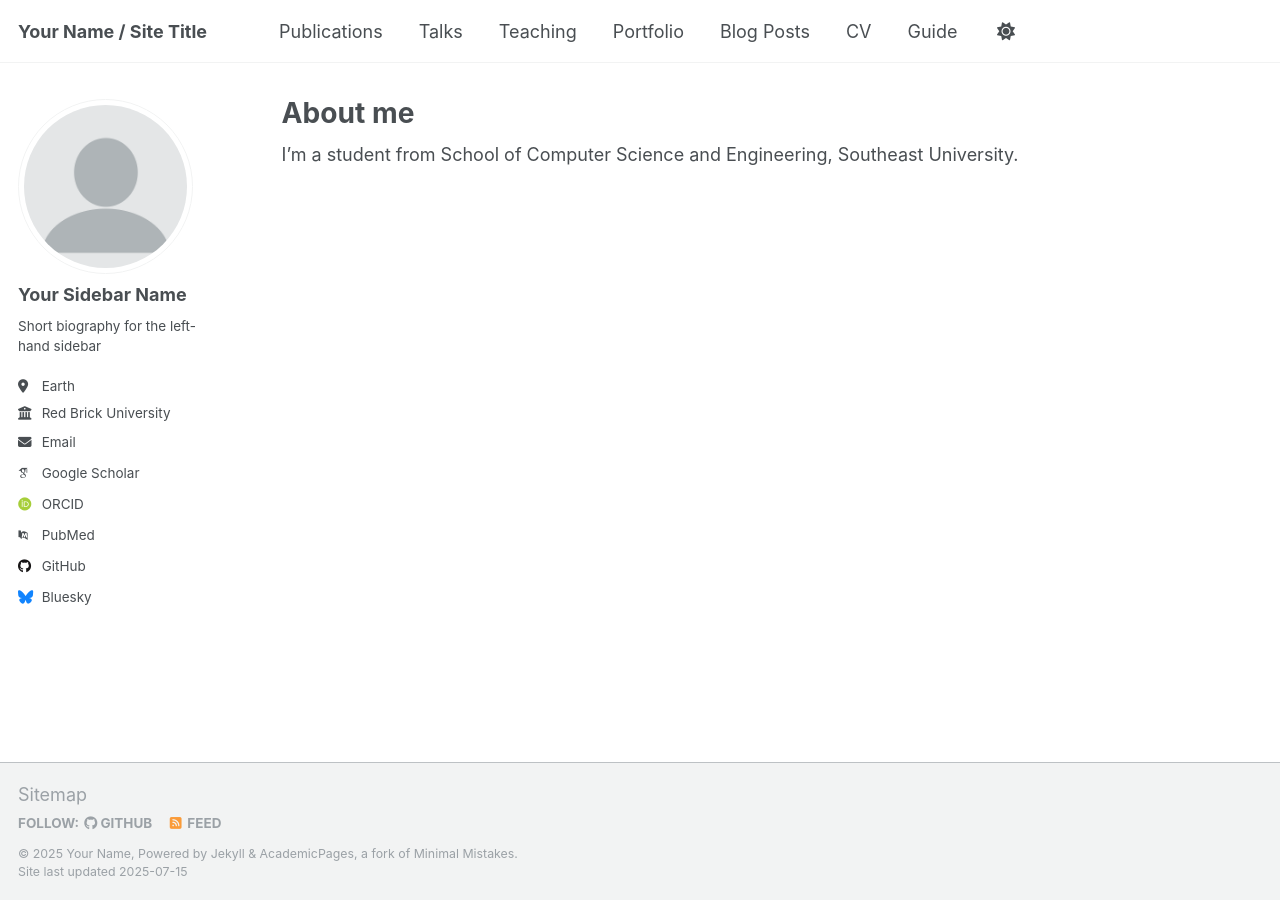
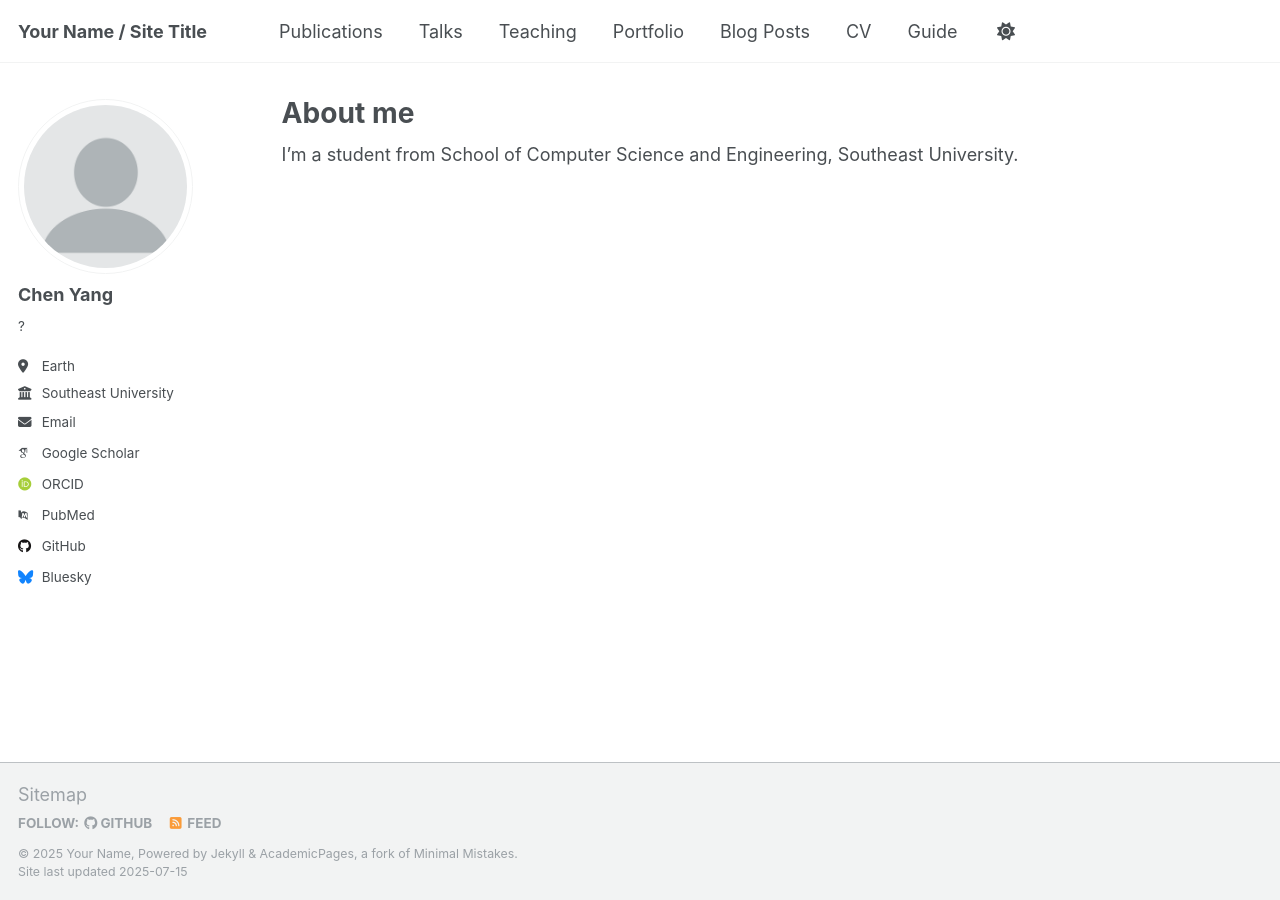
Before and after one commit to Lapl5y0/Lapl5y0.github.io, a Jekyll site: the page built from _pages/about.md, in a window 1280 px wide. Built offline with Jekyll 4.4.1, drawn with Linux system fonts in a browser that asks for light colours; some web fonts are replaced; a script that is not in the unit is left out.

Commit message:
Update _config.yml

```diff
--- a/_config.yml
+++ b/_config.yml
@@ -23,13 +23,13 @@ repository               : "academicpages/academicpages.github.io"
 author:
   # Biographic information
   avatar           : "profile.png"
-  name             : "Your Sidebar Name"
+  name             : "Chen Yang"
   pronouns         : # example: "she/her"
-  bio              : "Short biography for the left-hand sidebar"
+  bio              : "?"
   location         : "Earth"
-  employer         : "Red Brick University"
+  employer         : "Southeast University"
   uri              : # URL
-  email            : "none@example.org"
+  email            : "213233999@seu.edu.cn"
 
   # Academic websites
   academia         : # URL
```
